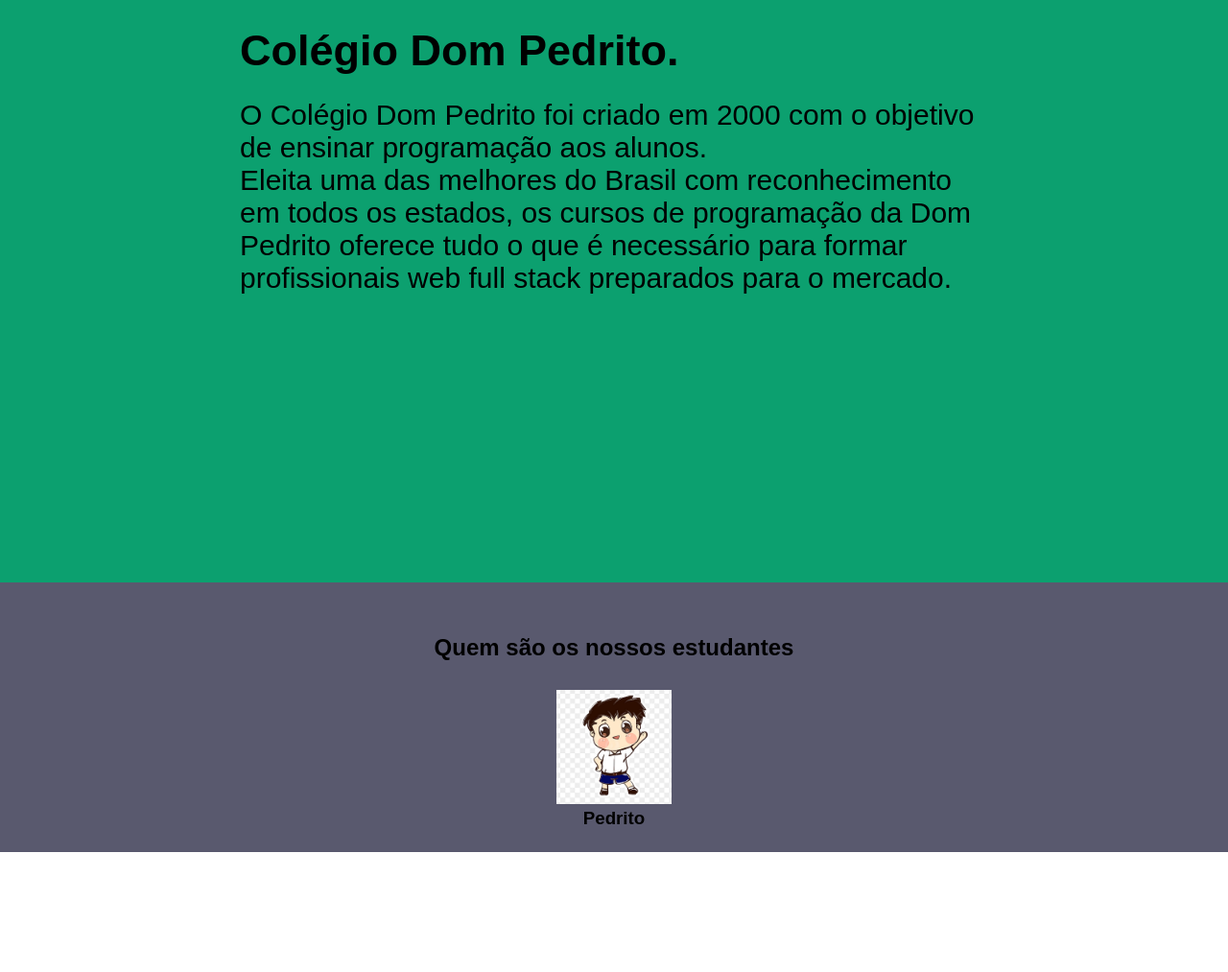
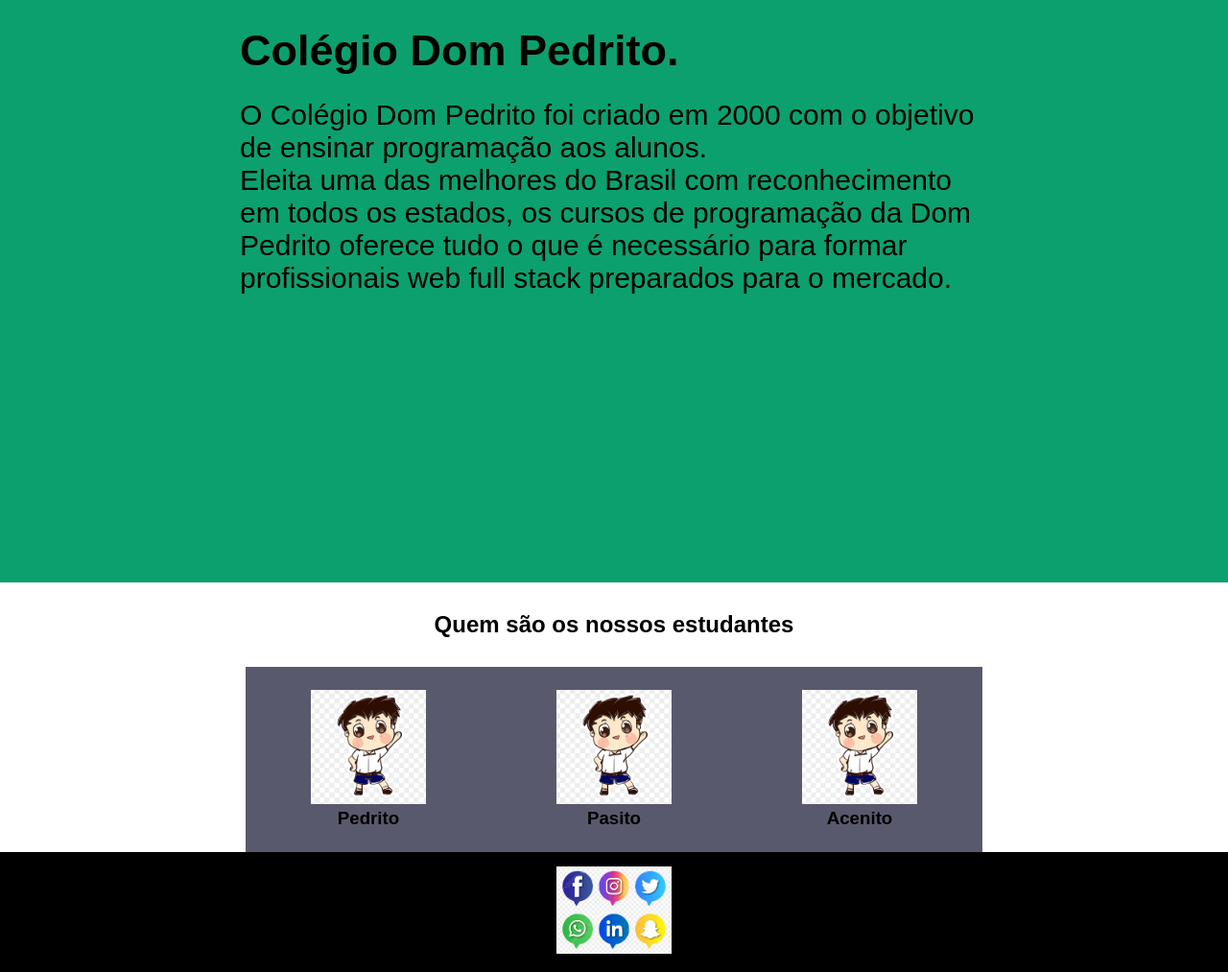
Before and after one commit to JovalSilva/Turma_I_Joval, a plain HTML site: page index.html in a window 1280 px wide. Shown: the part 380-1393 px from the top of the page at 96% size. Before the commit the page ends 1268 px from the top, so only its background shows below. Drawn offline with Linux system fonts and the light colour scheme.

Commit message:
Add files via upload
Finalização do site.

```diff
--- a/index.html
+++ b/index.html
@@ -24,12 +24,27 @@
      <p class="escola-texto">Eleita uma das melhores do Brasil com reconhecimento em todos os estados, os cursos de programação da Dom Pedrito oferece tudo o que é necessário para formar profissionais web full stack preparados para o mercado.</p>
     </section>
     <section class="estudante">
+        <h2 class="estudante-titulo">Quem são os nossos estudantes</h2>
+        <div class="estudante-todos">
+            <span></span>
+           <div class="estudante-div">
+              <img class="estudante-imagem" src="Foto do Estudante 3.png" alt="Foto do Estudante 3">
+              <h3 class="estudante-legenda">Pedrito</h3>
+        </div>
         <div class="estudante-div">
-           <h2 class="estudante-titulo"> Quem são os nossos estudantes</h2>
-           <img class="estudante-imagem" src="Foto do Estudante 3.png" alt="Foto do Estudante 3">
-           <h3 class="estudante-legenda">Pedrito</h3>
+             <img class="estudante-imagem" src="Foto do Estudante 3.png" alt="Foto do Estudante 3">
+             <h3 class="estudante-legenda">Pasito</h3>
        </div>
+       <div class="estudante-div">
+             <img class="estudante-imagem" src="Foto do Estudante 3.png" alt="Foto do Estudante 3">
+             <h3 class="estudante-legenda">Acenito</h3>
+     </div>
+</div>
 </section>
+<footer>
+    <img class="rodape-imagem" src="Logo Redes Sociais.png" alt="Logo">
+
+</footer>
 
 </body>
 </html>
--- a/style.css
+++ b/style.css
@@ -43,4 +43,17 @@ width: 120px;
 }
 .estudante-titulo {
     padding: 30px;
+    text-align: center;
 }
+.estudante-todos {
+    display: grid;
+    grid-template-columns: 20% 20% 20% 20%;
+}
+footer {
+    background-color: black;
+    padding: 15px 0;
+    text-align: center;
+}
+.rodape-imagem {
+    width: 120px;
+}
```
Also changed, not shown: Logo Redes Sociais.png (added).
